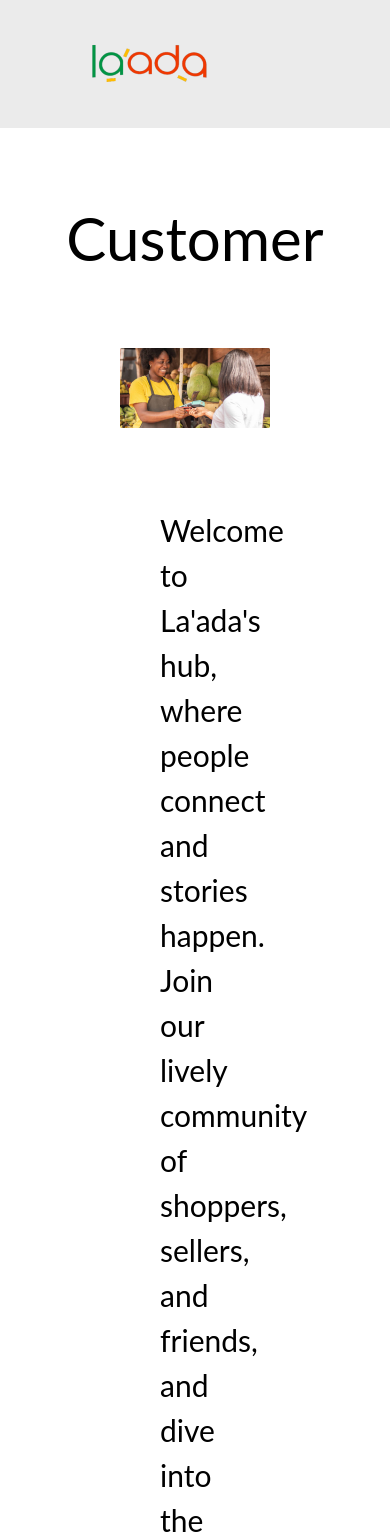
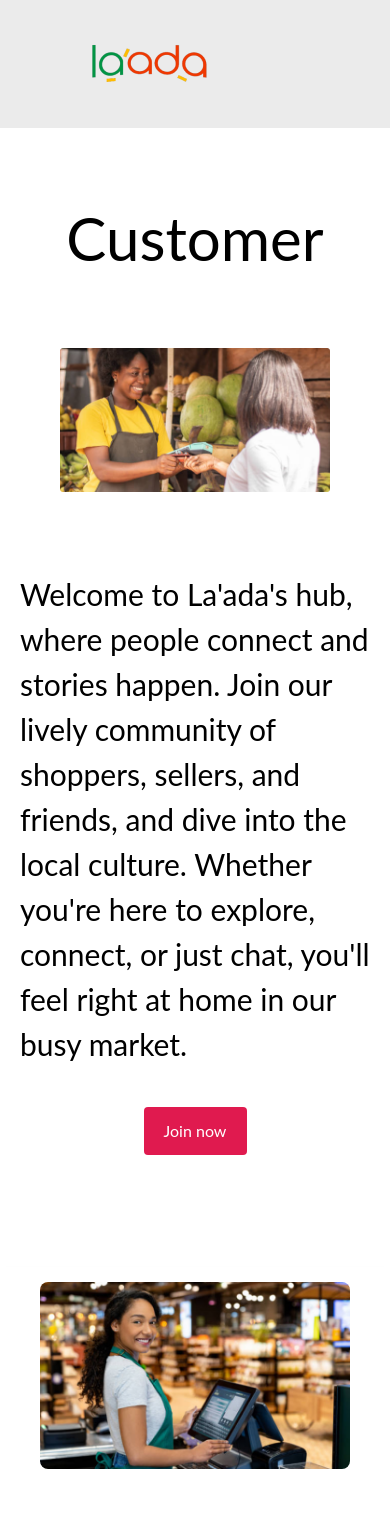
Before and after one commit to dettah/laada, a React (Vite) app: page /customer in a window 390 px wide. Shown: the top 1537 px of the page. Built offline with nearby package versions, Linux system fonts and the light colour scheme.

Commit message:
responsiveness on customerSubHero

```diff
--- a/src/Components/CustomerSubHero.jsx
+++ b/src/Components/CustomerSubHero.jsx
@@ -6,13 +6,13 @@ const CustomerSubHero = ({ text, image }) => {
 
 
   return (
-    <div className='px-20'>
+    <div className='sm:px-20 px-5'>
       <div className='p-10'>
 
         <img src={image} alt="" className='m-auto w-[1000px]' />
       </div>
 
-      <p className='text-3xl leading-[1.5] py-10 px-20 '>{text}</p>
+      <p className='text-3xl leading-[1.5] py-10 sm:px-20 '>{text}</p>
 
       <div className='flex justify-center '>
         <Link to={"/reg-form/"}>
--- a/src/Components/shared/Footer.jsx
+++ b/src/Components/shared/Footer.jsx
@@ -9,7 +9,7 @@ import LinkedIn from '../../assets/LinkedIn.png'
 const Footer = () => {
     return (
         <>
-            <div className='bg-[#0C0C0C] bg-opacity-90 md:h-[358px]  mt-36  md:px-20 px-4 pt-[60px] '>
+            <div className='bg-[#0C0C0C] bg-opacity-90 md:h-[358px]  mt-36  md:px-20 px-4 pt-[60px] py-2 '>
 
 
                 <div className=' flex justify-between flex-col md:flex-row  '>
```
